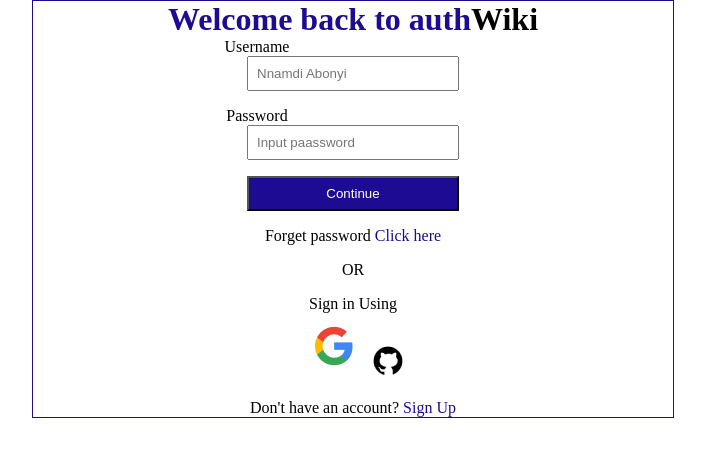
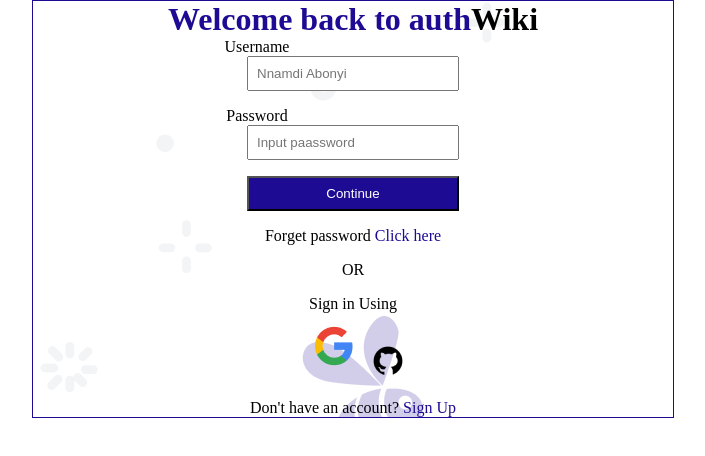
Before and after one commit to kingsleyabonyi/Re-Create_AuthWiki_Pages, a plain HTML site: page AuthWiki/login.html in a window 1280 px wide. Shown: the whole page, without its empty margins (287-992 px from the left). Drawn offline with Linux system fonts and the light colour scheme.

Commit message:
added login page background

```diff
--- a/AuthWiki/login.css
+++ b/AuthWiki/login.css
@@ -5,7 +5,8 @@
     margin: auto;
     width: 50%;
     text-align: center;
-    border: 1px solid #1E0B94;;
+    border: 1px solid #1E0B94;
+    background-image: url(background.png);
 }
 
 form input{
```
Also changed, not shown: AuthWiki/background.png (renamed from AuthWiki/sign up background.png).
